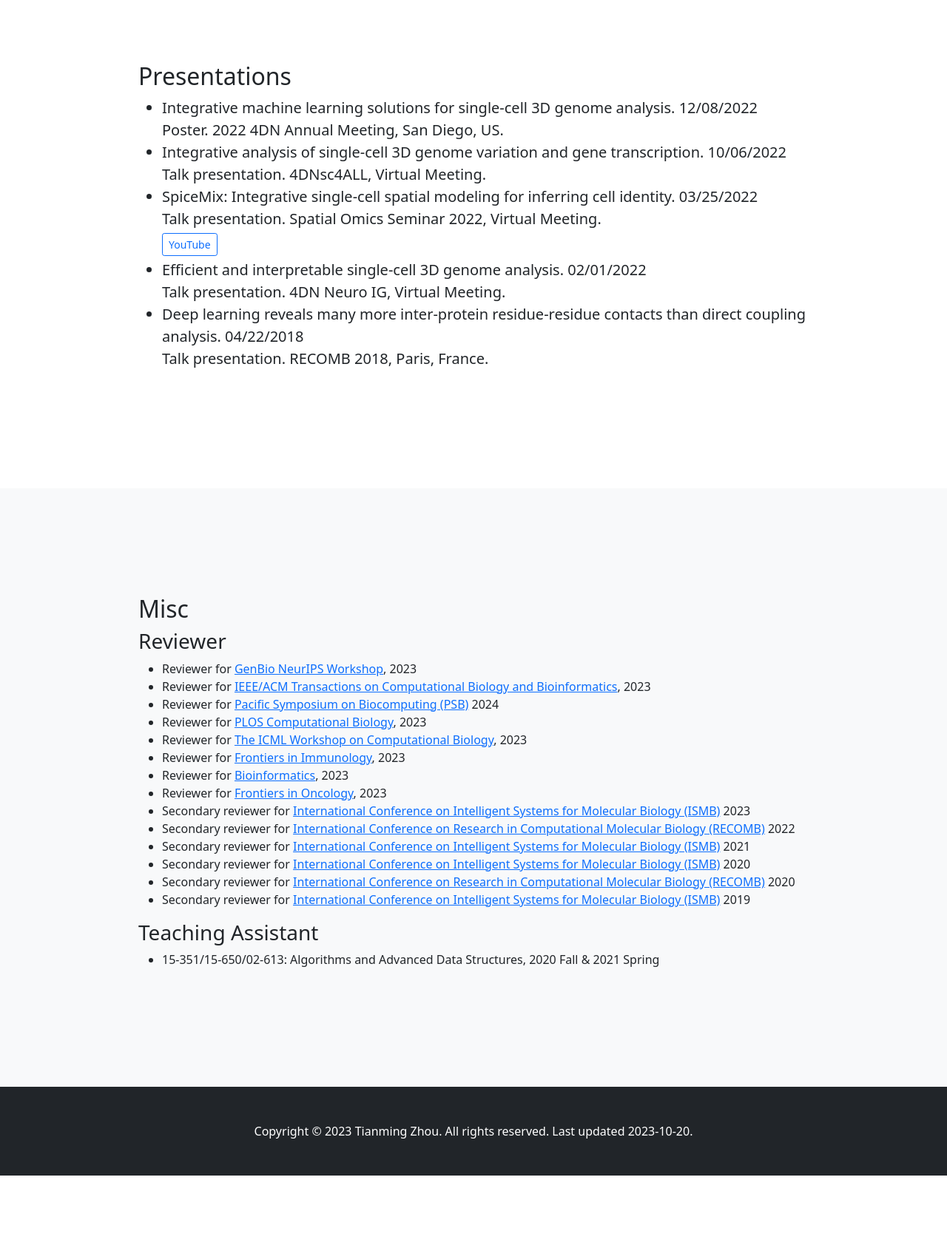
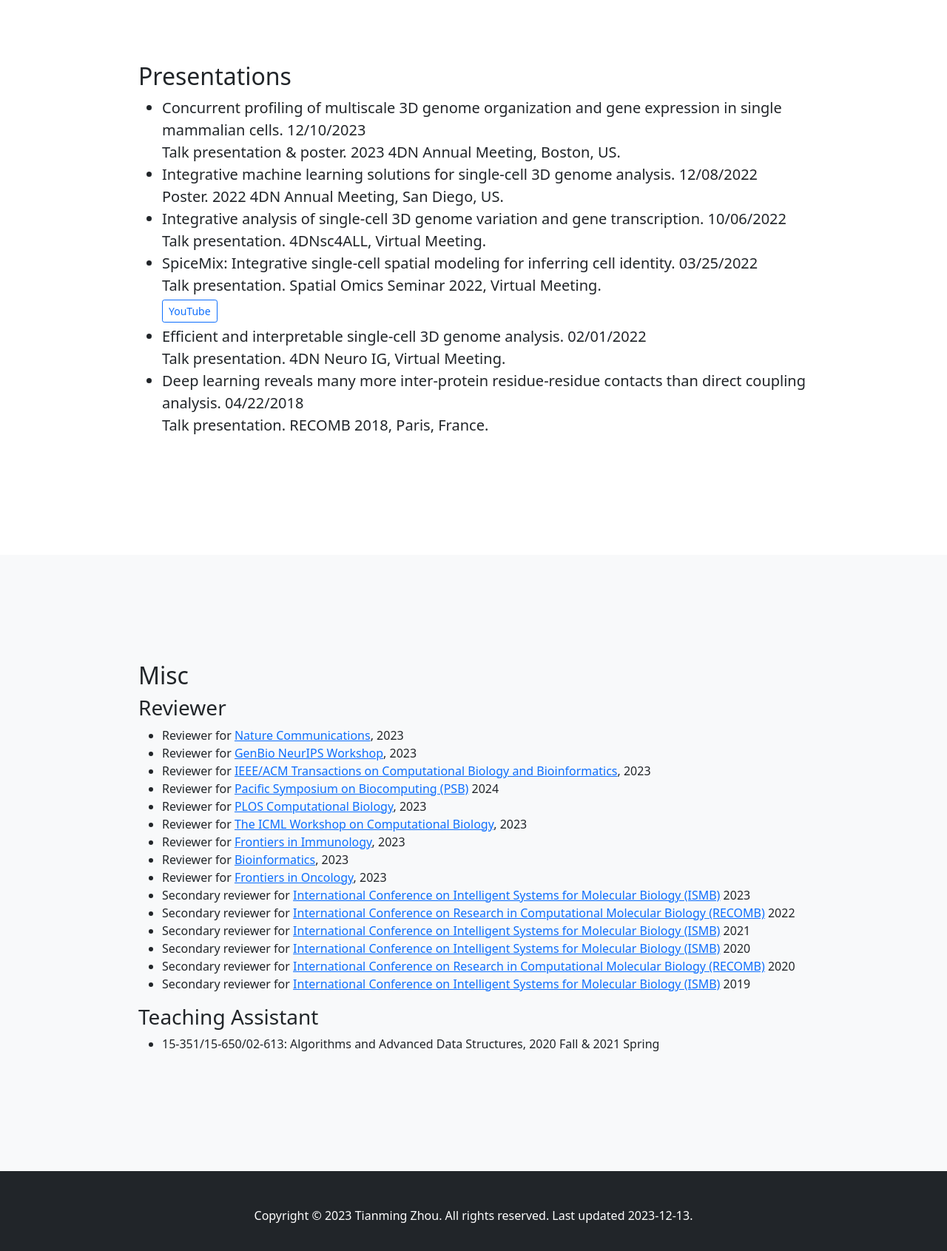
Before and after one commit to TianmingZhou/TianmingZhou.github.io, a plain HTML site: page index.html in a window 1280 px wide. Shown: the part 4020-5711 px from the top of the page at 74% size. Before the commit the page ends 5609 px from the top, so only its background shows below. Drawn offline with nearby package versions, Linux system fonts and the light colour scheme; files whose address does not match are found by name.

Commit message:
Update index.html

```diff
--- a/index.html
+++ b/index.html
@@ -196,6 +196,10 @@
             <h2>Presentations</h2>
             <ul class="lead">
                 <li>
+                    <div>Concurrent profiling of multiscale 3D genome organization and gene expression in single mammalian cells. 12/10/2023</div>
+                    <div>Talk presentation & poster. <b>2023 4DN Annual Meeting</b>, Boston, US.</div>
+                </li>
+                <li>
                     <div>Integrative machine learning solutions for single-cell 3D genome analysis. 12/08/2022</div>
                     <div>Poster. <b>2022 4DN Annual Meeting</b>, San Diego, US.</div>
                 </li>
@@ -224,6 +228,7 @@
             <h2>Misc</h2>
             <h3>Reviewer</h3>
             <ul>
+                <li>Reviewer for <a href="https://www.nature.com/ncomms/">Nature Communications</a>, 2023</li>
                 <li>Reviewer for <a href="https://genbio-workshop.github.io/">GenBio NeurIPS Workshop</a>, 2023</li>
                 <li>Reviewer for <a href="https://www.computer.org/csdl/journal/tb">IEEE/ACM Transactions on Computational Biology and Bioinformatics</a>, 2023</li>
                 <li>Reviewer for <a href="https://psb.stanford.edu/">Pacific Symposium on Biocomputing (PSB)</a> 2024</li>
@@ -247,7 +252,7 @@
     </section>
     <!-- Footer-->
     <footer class="py-5 bg-dark">
-        <div class="container px-4"><p class="m-0 text-center text-white">Copyright © 2023 Tianming Zhou. All rights reserved. Last updated 2023-10-20.</p></div>
+        <div class="container px-4"><p class="m-0 text-center text-white">Copyright © 2023 Tianming Zhou. All rights reserved. Last updated 2023-12-13.</p></div>
     </footer>
     <!-- Bootstrap core JS-->
     <script src="https://cdn.jsdelivr.net/npm/bootstrap@5.1.3/dist/js/bootstrap.bundle.min.js"></script>
```
